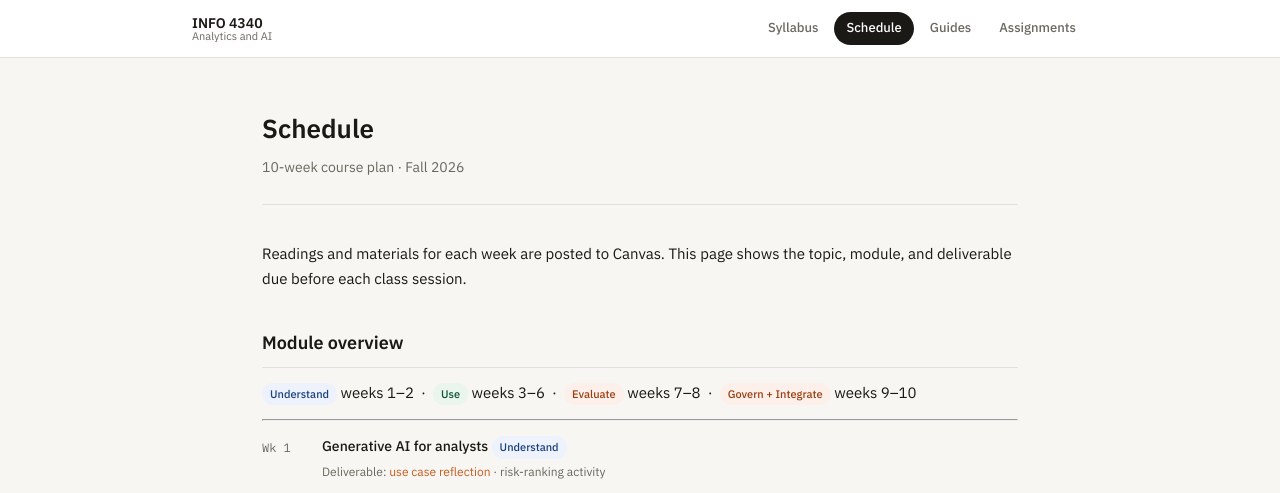
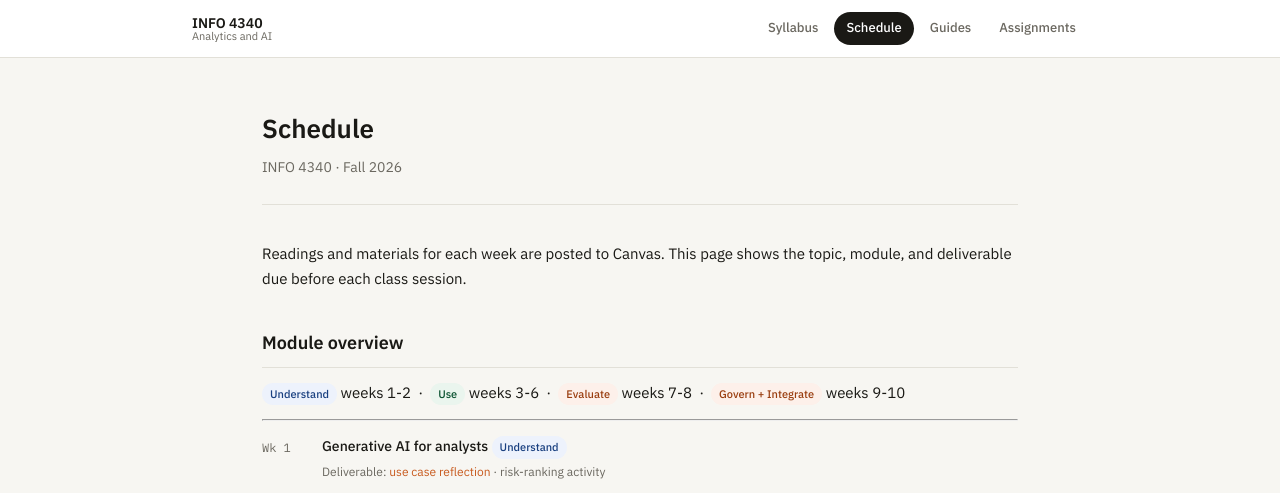
Before and after one commit to steflangehennig/info4340, a Jekyll site: the page built from schedule.md, in a window 1280 px wide and 1324 px high. Shown: the top 493 px of the window. Built offline with Jekyll 4.4.1, drawn with Linux system fonts in a browser that asks for light colours.

Commit message:
update schedule

```diff
--- a/schedule.md
+++ b/schedule.md
@@ -1,17 +1,17 @@
 ---
 layout: page
 title: Schedule
-subtitle: 10-week course plan · Fall 2026
+subtitle: INFO 4340 · Fall 2026
 ---
 
 Readings and materials for each week are posted to Canvas. This page shows the topic, module, and deliverable due before each class session.
 
 ## Module overview
 
-<span class="badge badge-blue">Understand</span> weeks 1–2 &nbsp;·&nbsp;
-<span class="badge badge-green">Use</span> weeks 3–6 &nbsp;·&nbsp;
-<span class="badge badge-orange">Evaluate</span> weeks 7–8 &nbsp;·&nbsp;
-<span class="badge badge-orange">Govern + Integrate</span> weeks 9–10
+<span class="badge badge-blue">Understand</span> weeks 1-2 &nbsp;·&nbsp;
+<span class="badge badge-green">Use</span> weeks 3-6 &nbsp;·&nbsp;
+<span class="badge badge-orange">Evaluate</span> weeks 7-8 &nbsp;·&nbsp;
+<span class="badge badge-orange">Govern + Integrate</span> weeks 9-10
 
 ---
 
```
